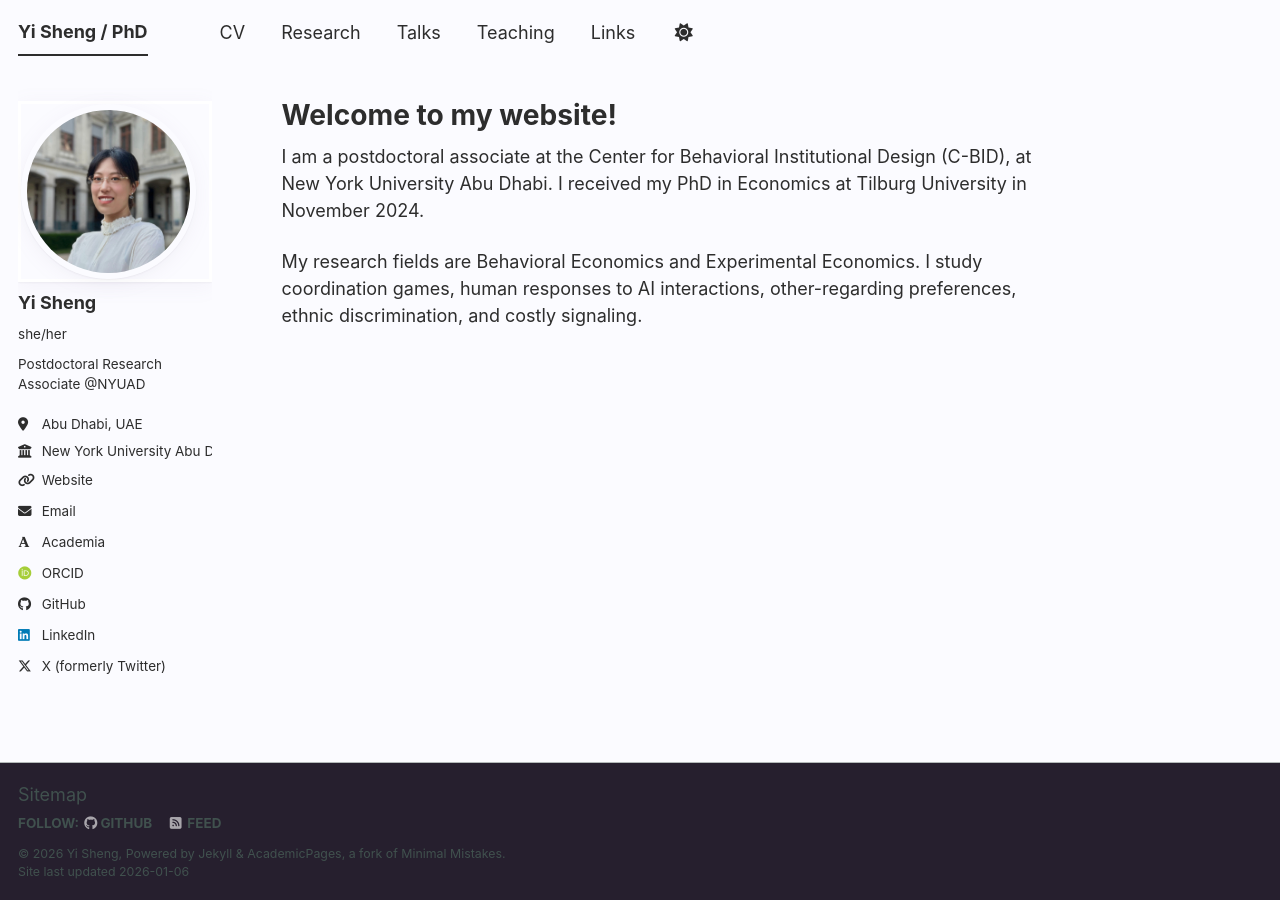
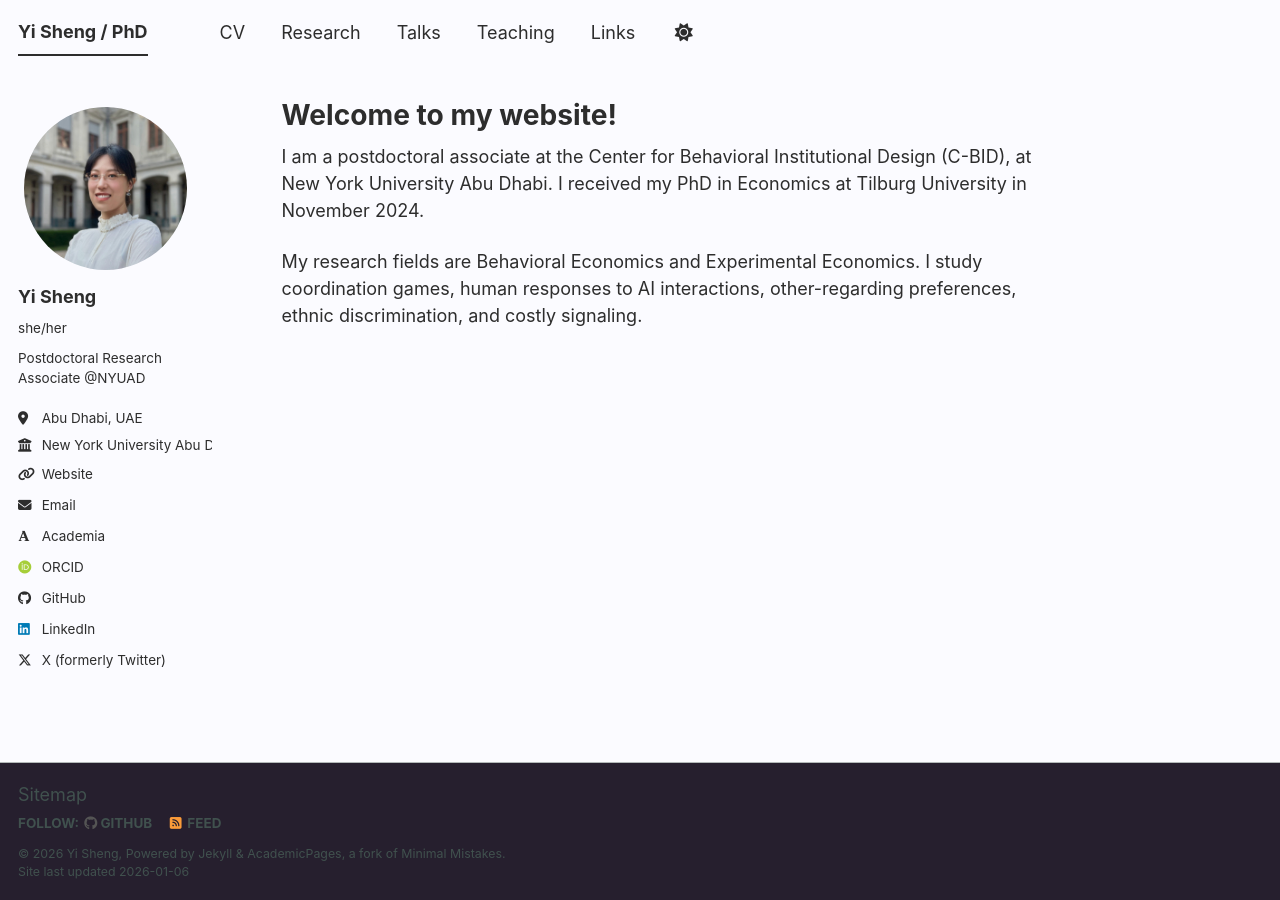
Before and after one commit to luckid2333/luckid2333.github.io, a Jekyll site: the page built from _pages/about.md, in a window 1280 px wide. Built offline with Jekyll 4.4.1, drawn with Linux system fonts in a browser that asks for light colours; some web fonts are replaced; a script bundle is joined from its source files by our own code; library files that are not in the unit come from our copies.

Commit message:
Update _lavender_light.scss

```diff
--- a/_sass/theme/_lavender_light.scss
+++ b/_sass/theme/_lavender_light.scss
@@ -51,42 +51,3 @@
     --global-masthead-link-color:       #{$text};
     --global-masthead-link-color-hover: #{$primary-color};
 }
-
-/* Smooth profile picture and shadow */
-.author__avatar {
-    border: 3px solid #fff;
-    box-shadow: $box-shadow;
-    transition: transform 0.3s ease;
-
-    &:hover {
-        transform: scale(1.03);
-    }
-}
-
-/* Make social icons subtle until hovered */
-.page__footer-follow .social-icons i,
-.page__footer-follow .social-icons .svg-inline--fa {
-    color: rgba(255, 255, 255, 0.6);
-    transition: color 0.3s ease;
-
-    &:hover {
-        color: #fff;
-    }
-}
-
-/* Improve Card appearance (Posts/Publications) */
-.grid__item {
-    .archive__item {
-        background: #fff;
-        padding: 1.5rem;
-        border-radius: $border-radius;
-        box-shadow: $box-shadow;
-        border: 1px solid transparent;
-        transition: $global-transition;
-
-        &:hover {
-            border-color: $primary-color;
-            transform: translateY(-4px);
-        }
-    }
-}
```
